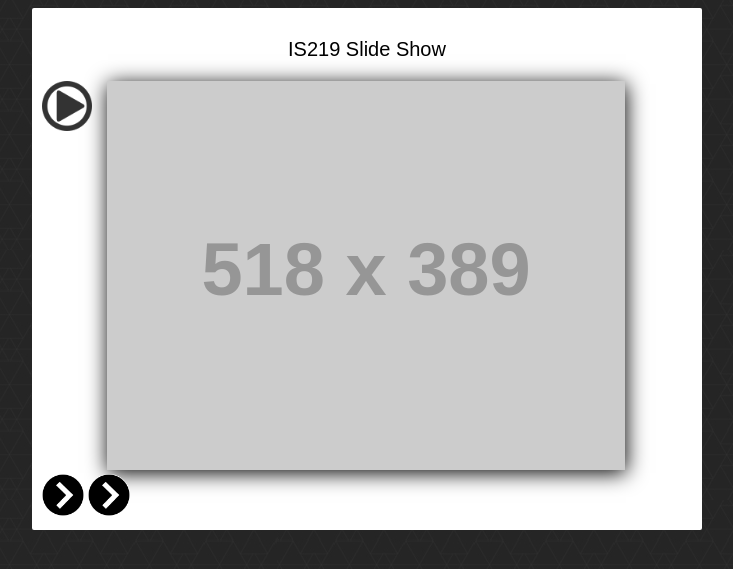
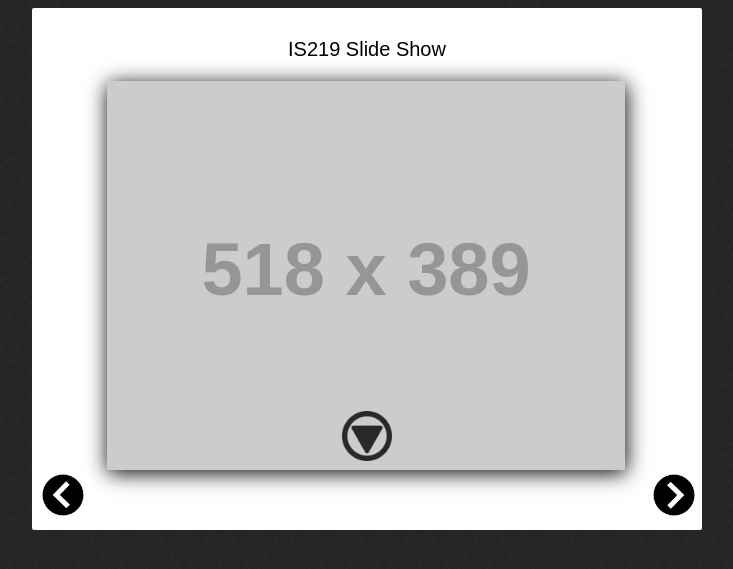
Before and after one commit to sagar1950/project2, a PHP site: page /index.html in a window 1280 px wide. Shown: the top 569 px of the page, without its empty margins (273-1006 px from the left). Run offline with PHP 8.4, Linux system fonts and the light colour scheme; grey boxes labelled with a size stand in for pictures from a placeholder-image service; some libraries are stand-ins or nearby versions.

Commit message:
Animating img
Added transparent to previous and next image

```diff
--- a/css/style.css
+++ b/css/style.css
@@ -30,7 +30,9 @@ body {
 	position: absolute;
 	z-index: 3;
 	opacity: .8;
-	top: 0px;
+	top: 330px;
+	left:300px;
+
 }
 
 .thumbnail {
@@ -49,14 +51,26 @@ body {
 	position: relative;
 }
 
+
 #prevPhoto {
 	height: 42px;
 	width: 42px;
+	transform: rotate(180deg);
+
+
 }
+
+
+#prevPhoto:hover, #nextPhoto:hover{
+	opacity: .5;
+}
+
 
 #nextPhoto {
 	height: 42px;
 	width: 42px;
+	position: relative;
+	left: 565px;
 }
 
 .details p {
@@ -70,12 +84,20 @@ body {
 
 /*Add CSS styles to rotate the element 90deg
 Make it animate nicely. You'll need CSS3 for this*/
-.rot90 {}
+.rot90 {
+	transform: rotate(90deg);
+}
 
 /*Add CSS styles to rotate the element 180deg
 Make it animate nicely. You'll need CSS3 for this*/
-.rot180 {}
+.rot180 {
+		transform: rotate(180deg);
+
+}
 
 /*Add CSS styles to rotate the element 270deg
 Make it animate nicely. You'll need CSS3 for this*/
-.rot270 {}
+.rot270 {
+		transform: rotate(270deg);
+
+}
--- a/index.html
+++ b/index.html
@@ -4,9 +4,11 @@
 	<title>IS219 Slideshow</title>
 
 	<link rel="stylesheet" href="css/style.css"/>
+
 	<script src="https://code.jquery.com/jquery-1.9.1.min.js"></script>
 	<script src="https://code.jquery.com/ui/1.10.4/jquery-ui.min.js"></script>
 	<script src='js/gallery.js' type="text/javascript"></script>
+
 </head>
 <body>
   <div id="photoBooth">
@@ -17,7 +19,7 @@
       </div>
       <img class="moreIndicator rot90" src="img/more.png" alt="More Content"/>
       <div id="nav">
-        <img id="prevPhoto" class='rot180' src="img/arrow.png" alt="Previous Photo"/>
+        <img id="prevPhoto" class='rot180' src="img/arrow.png"  alt="Previous Photo"/>
         <img id="nextPhoto" src="img/arrow.png" alt="Next Photo"/>
       </div>
       <div class="details">
```
Also changed, not shown: js/gallery.js (+2 -7 lines).
